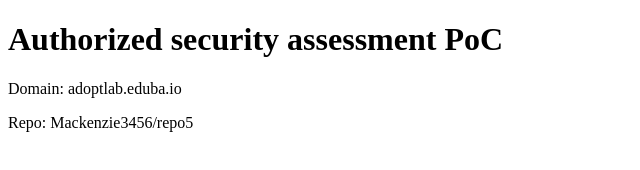
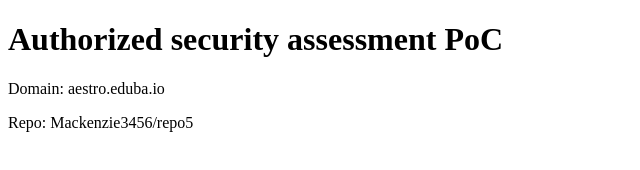
Before and after one commit to Mackenzie3456/repo5, a plain HTML site: page index.html in a window 1280 px wide. Shown: the full height of the page, 0-640 px from the left. Drawn offline with Linux system fonts and the light colour scheme.

Commit message:
init pages

```diff
--- a/index.html
+++ b/index.html
@@ -1 +1 @@
-<!doctype html><html><head><meta charset=utf-8><title>PoC adoptlab.eduba.io</title></head><body><h1>Authorized security assessment PoC</h1><p>Domain: adoptlab.eduba.io</p><p>Repo: Mackenzie3456/repo5</p></body></html>
+<!doctype html><html><head><meta charset=utf-8><title>PoC aestro.eduba.io</title></head><body><h1>Authorized security assessment PoC</h1><p>Domain: aestro.eduba.io</p><p>Repo: Mackenzie3456/repo5</p></body></html>
```
